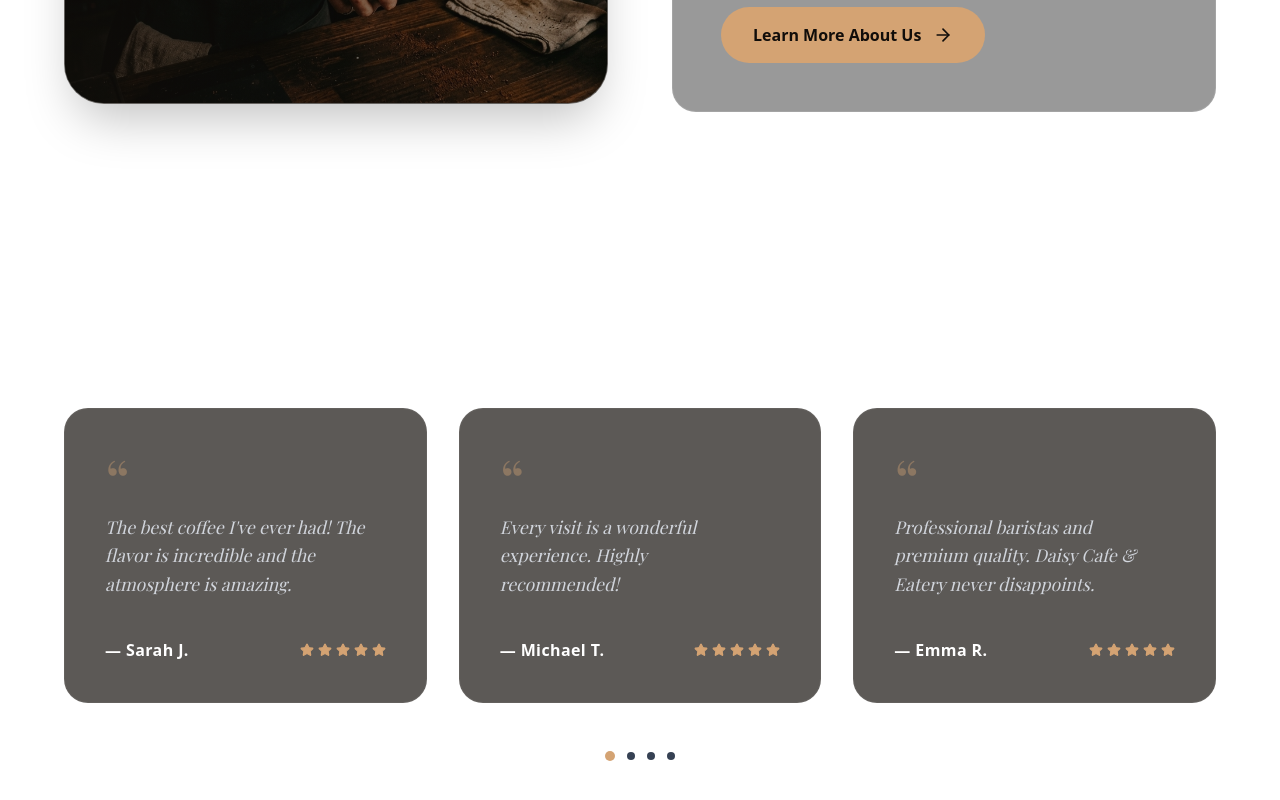
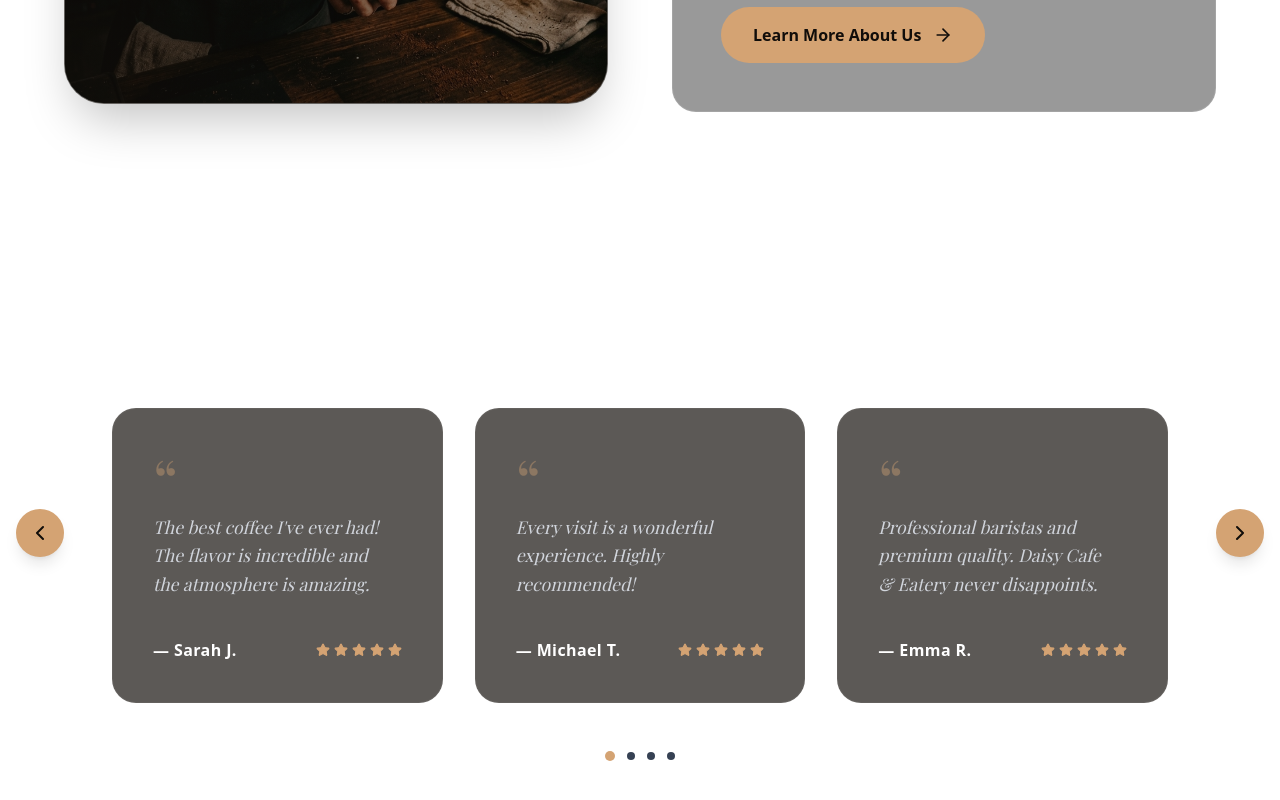
Before and after one commit to dipanjan800/Daisy-Cafe-Eatery, a React (Vite) app: page / in a window 1280 px wide. Shown: the part 2775-3575 px from the top of the page. Built offline with nearby package versions, Linux system fonts and the light colour scheme; a web font is replaced by a local one.

Commit message:
Add arrows to Testimonials without breaking layout

```diff
--- a/src/components/Testimonials.tsx
+++ b/src/components/Testimonials.tsx
@@ -1,4 +1,4 @@
-import { Star } from 'lucide-react';
+import { Star, ChevronLeft, ChevronRight } from 'lucide-react';
 
 const testimonials = [
   {
@@ -17,10 +17,14 @@ const testimonials = [
 
 export default function Testimonials() {
   return (
-    <section className="px-8 lg:px-16 py-24 max-w-7xl mx-auto flex flex-col items-center">
+    <section className="px-8 lg:px-16 py-24 max-w-7xl mx-auto flex flex-col items-center relative">
       <h2 className="text-3xl md:text-4xl text-white font-serif mb-16">What Our Customers Say</h2>
 
-      <div className="grid grid-cols-1 md:grid-cols-3 gap-8 w-full">
+      <button className="absolute left-0 lg:left-4 top-1/2 -translate-y-1/2 z-10 bg-[#d4a373] text-[#110d0a] p-3 rounded-full hover:bg-[#e6b981] transition-colors shadow-lg hidden md:flex items-center justify-center">
+        <ChevronLeft size={24} />
+      </button>
+
+      <div className="grid grid-cols-1 md:grid-cols-3 gap-8 w-full md:px-10 lg:px-12">
         {testimonials.map((t, idx) => (
           <div key={idx} className="bg-[#18130f]/70 rounded-3xl p-10 border border-white/5 flex flex-col items-start text-left hover:border-[#d4a373]/20 transition-all duration-300">
             <div className="text-[#d4a373] text-6xl font-serif leading-none h-10 mb-6 opacity-40">“</div>
@@ -39,6 +43,10 @@ export default function Testimonials() {
         ))}
       </div>
 
+      <button className="absolute right-0 lg:right-4 top-1/2 -translate-y-1/2 z-10 bg-[#d4a373] text-[#110d0a] p-3 rounded-full hover:bg-[#e6b981] transition-colors shadow-lg hidden md:flex items-center justify-center">
+        <ChevronRight size={24} />
+      </button>
+
       <div className="flex justify-center items-center space-x-3 mt-12">
         <div className="w-2.5 h-2.5 rounded-full bg-[#d4a373] cursor-pointer"></div>
         <div className="w-2 h-2 rounded-full bg-gray-700 hover:bg-gray-500 transition-colors cursor-pointer"></div>
```
